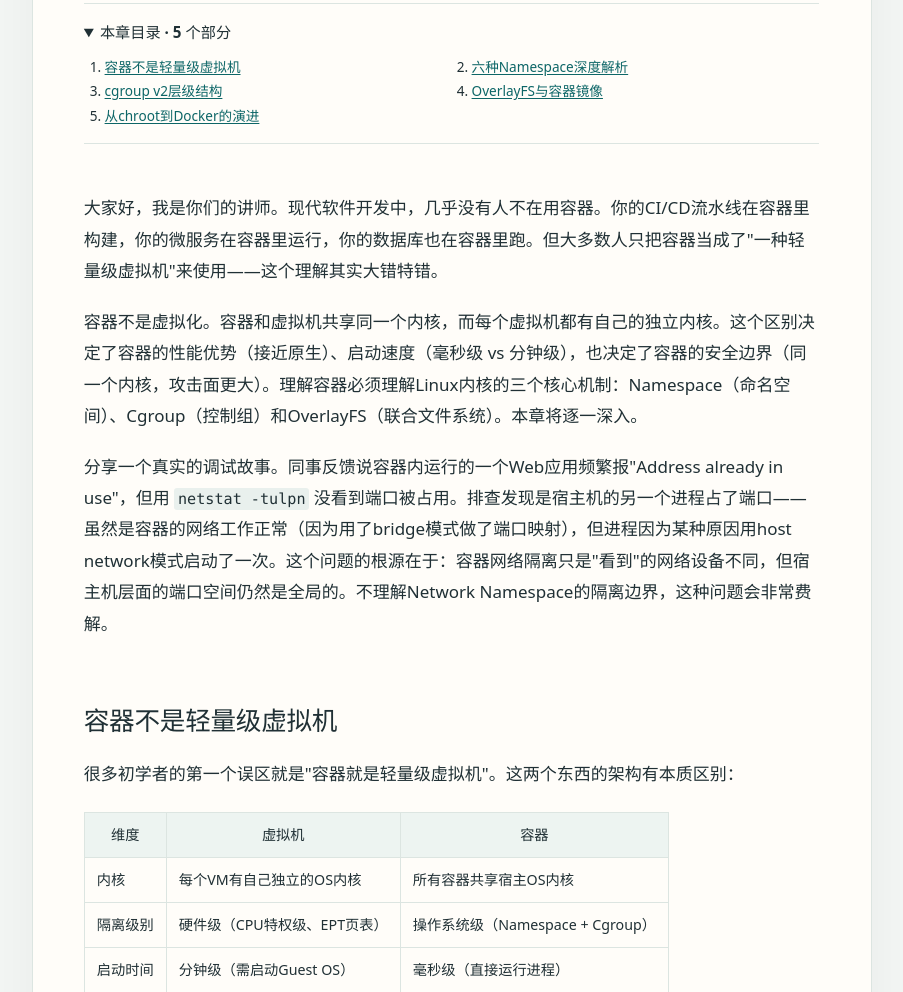
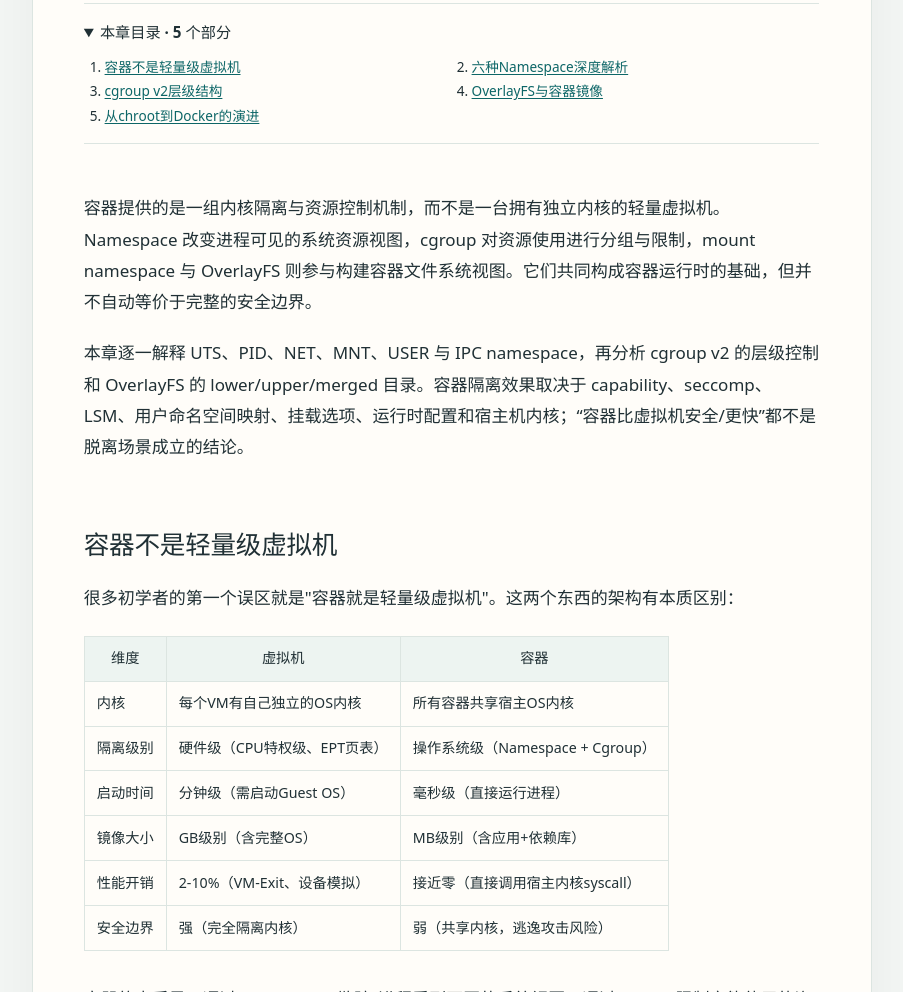
Before and after one commit to 1998x-stack/operating-system-tutorial, a plain HTML site: page 22.html in a window 1280 px wide. Shown: the part 988-1980 px from the top of the page, without its empty margins (329-1232 px from the left). Drawn offline with Linux system fonts and the light colour scheme.

```diff
--- a/22.html
+++ b/22.html
@@ -50,11 +50,7 @@
 <li><a href="#section-04">OverlayFS与容器镜像</a></li>
 <li><a href="#section-05">从chroot到Docker的演进</a></li></ol></details></nav>
 <div class="article-body">
-<p>大家好，我是你们的讲师。现代软件开发中，几乎没有人不在用容器。你的CI/CD流水线在容器里构建，你的微服务在容器里运行，你的数据库也在容器里跑。但大多数人只把容器当成了"一种轻量级虚拟机"来使用——这个理解其实大错特错。</p>
-
-        <p>容器不是虚拟化。容器和虚拟机共享同一个内核，而每个虚拟机都有自己的独立内核。这个区别决定了容器的性能优势（接近原生）、启动速度（毫秒级 vs 分钟级），也决定了容器的安全边界（同一个内核，攻击面更大）。理解容器必须理解Linux内核的三个核心机制：Namespace（命名空间）、Cgroup（控制组）和OverlayFS（联合文件系统）。本章将逐一深入。</p>
-
-        <p>分享一个真实的调试故事。同事反馈说容器内运行的一个Web应用频繁报"Address already in use"，但用 <code>netstat -tulpn</code> 没看到端口被占用。排查发现是宿主机的另一个进程占了端口——虽然是容器的网络工作正常（因为用了bridge模式做了端口映射），但进程因为某种原因用host network模式启动了一次。这个问题的根源在于：容器网络隔离只是"看到"的网络设备不同，但宿主机层面的端口空间仍然是全局的。不理解Network Namespace的隔离边界，这种问题会非常费解。</p>
+<p>容器提供的是一组内核隔离与资源控制机制，而不是一台拥有独立内核的轻量虚拟机。Namespace 改变进程可见的系统资源视图，cgroup 对资源使用进行分组与限制，mount namespace 与 OverlayFS 则参与构建容器文件系统视图。它们共同构成容器运行时的基础，但并不自动等价于完整的安全边界。</p><p>本章逐一解释 UTS、PID、NET、MNT、USER 与 IPC namespace，再分析 cgroup v2 的层级控制和 OverlayFS 的 lower/upper/merged 目录。容器隔离效果取决于 capability、seccomp、LSM、用户命名空间映射、挂载选项、运行时配置和宿主机内核；“容器比虚拟机安全/更快”都不是脱离场景成立的结论。</p>
 
         <h2 id="section-01">容器不是轻量级虚拟机</h2>
 
```
